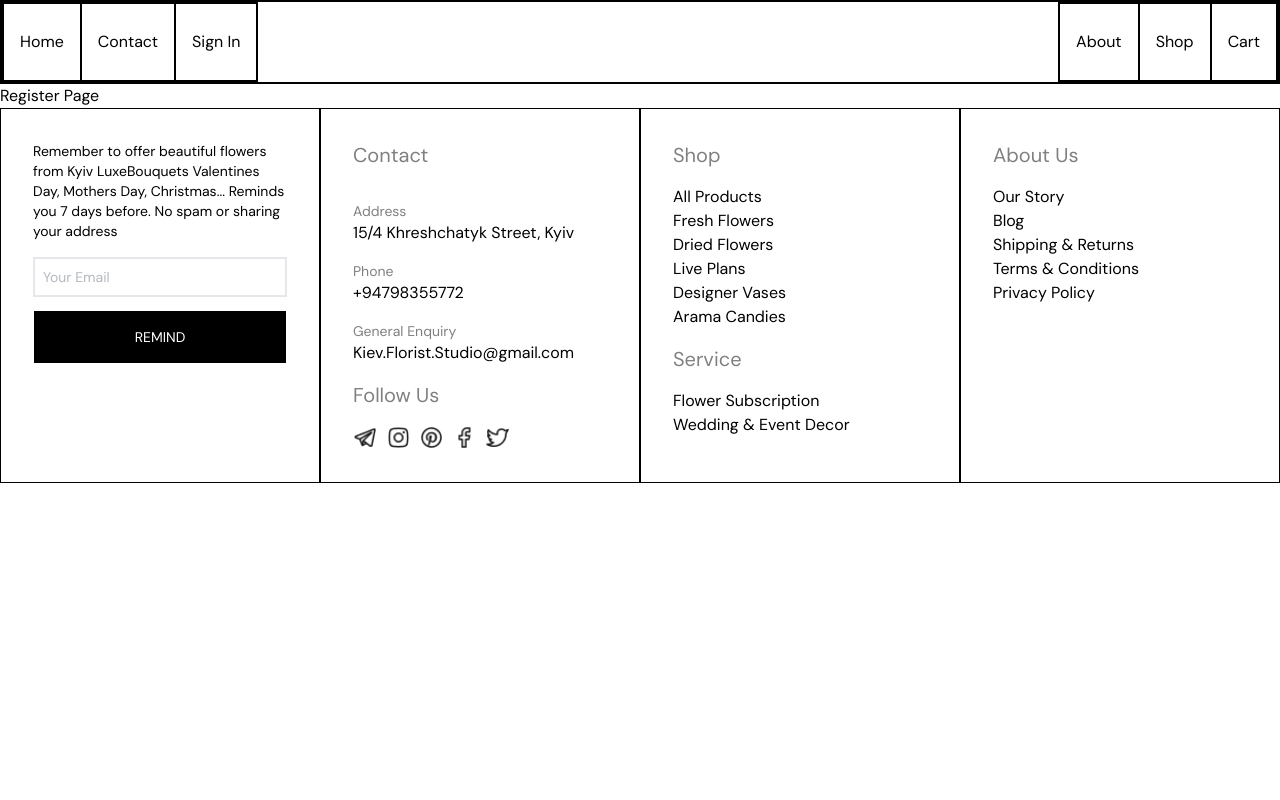
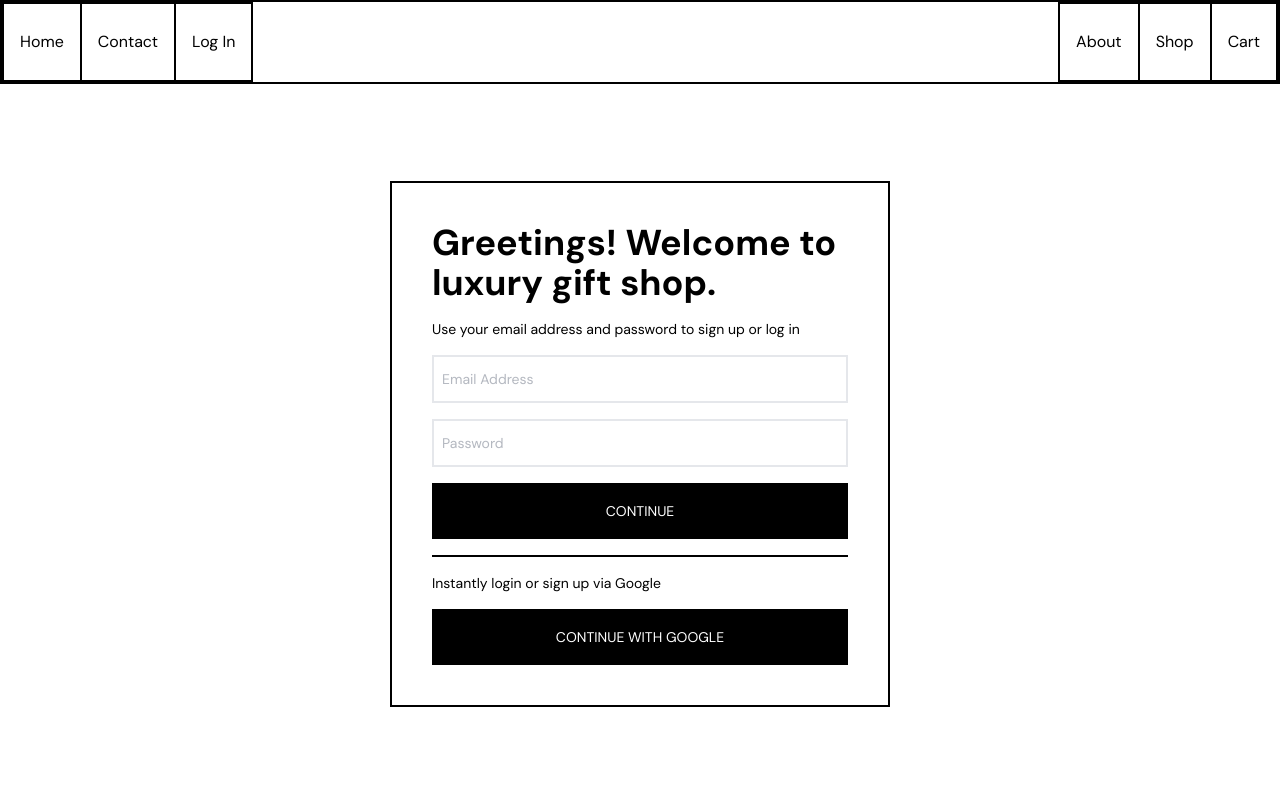
Before and after one commit to JeralSandeeptha/Flower-Delivery-Shop, a Vue app: page /register in a window 1280 px wide. Shown: the top 800 px of the page. Built offline with nearby package versions, Linux system fonts and the light colour scheme.

Commit message:
Added register page

```diff
--- a/src/components/navbar/Navbar.vue
+++ b/src/components/navbar/Navbar.vue
@@ -14,7 +14,7 @@
                     <router-link to="/contact">Contact</router-link>
                 </div>
                 <div class="flex items-center justify-center border-[1px] p-[1rem]">
-                    <router-link to="/register">Sign In</router-link>
+                    <router-link to="/login">Log In</router-link>
                 </div>
             </div>
             <div class="border-[1px] flex min-h-[80px] min-h-[80px] border-[1px]">
--- a/src/views/register-page/RegisterPage.vue
+++ b/src/views/register-page/RegisterPage.vue
@@ -1,9 +1,31 @@
 <script setup lang="ts">
+import { ref } from 'vue';
+import Button from '../../components/button/Button.vue';
+import Header from '../../components/header/Header.vue';
+import Paragraph from '../../components/paragraph/Paragraph.vue';
+
+const email = ref<string>('');
+const password = ref<string>('');
 
 </script>
 
 <template>
-    Register Page
+    <div class="w-full min-h-[calc(100vh-80px)] flex flex-col items-center justify-center p-18 max-sm:p-8 max-xs:p-5">
+        <div class="max-w-[500px] mx-auto w-[500px] p-10 max-sm:p-8 max-xs:p-5 border-[2px]">
+            <div class="flex flex-col gap-[1rem] mb-[1rem]">
+                <Header title="Greetings! Welcome to luxury gift shop."/>
+                <Paragraph description="Use your email address and password to sign up or log in"/>
+                <input type="email" name="email" v-model="email" placeholder="Email Address" class="py-3 outline-none border-2 border-gray-200 p-2 text-gray-500 text-sm w-full font-light">
+                <input type="email" name="email" v-model="password" placeholder="Password" class="py-3 outline-none border-2 border-gray-200 p-2 text-gray-500 text-sm w-full font-light">
+                <Button title="CONTINUE" :isFullWidth="true" class="bg-black text-white border-[black]"/>
+            </div>
+            <hr class="border-[1px] borde-[gray]">
+            <div class="flex flex-col gap-[1rem] mt-[1rem]">
+                <Paragraph description="Instantly login or sign up via Google"/>
+                <Button title="CONTINUE WITH GOOGLE" :isFullWidth="true" class="bg-black text-white border-[black]"/>
+            </div>
+        </div>
+    </div>
 </template>
 
 <style scoped>
```
